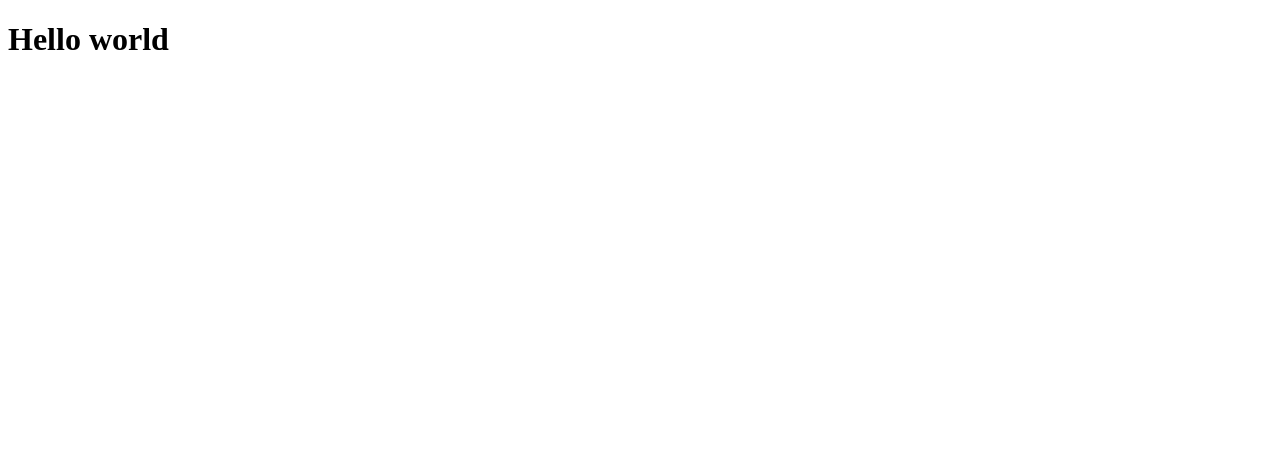
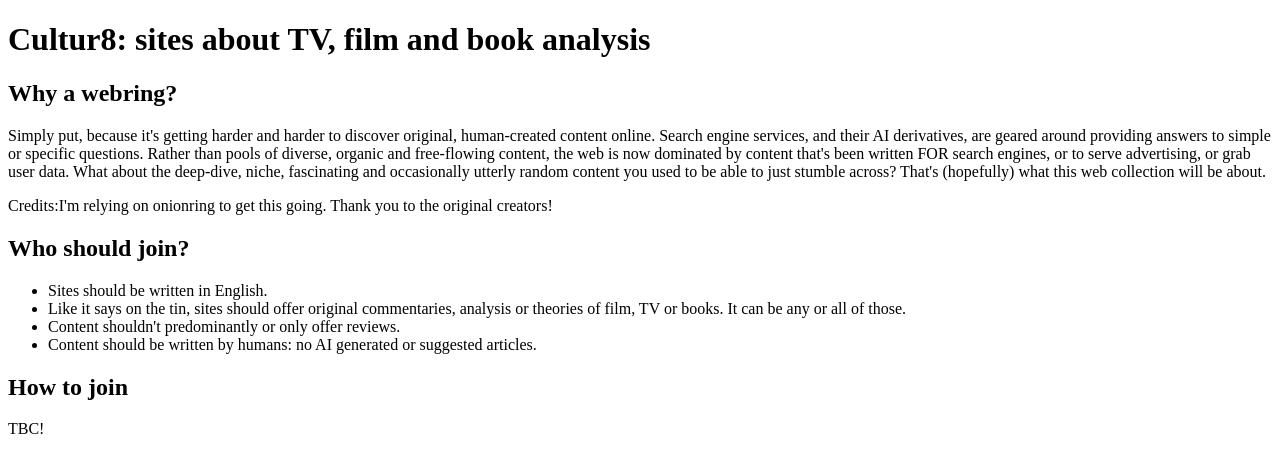
Before and after one commit to hc8c/cultur8, a plain HTML site: page index.html in a window 1280 px wide. Drawn offline with Linux system fonts and the light colour scheme.

Commit message:
Update index.html

```diff
--- a/index.html
+++ b/index.html
@@ -3,9 +3,21 @@
   <head>
     <meta charset="UTF-8" />
     <meta name="viewport" content="width=device-width, initial-scale=1.0" />
-    <title>TBC</title>
+    <title>Cultur8</title>
   </head>
   <body>
-  <h1>Hello world</h1>
+  <h1>Cultur8: sites about TV, film and book analysis</h1>
+    <h2>Why a webring?</h2>
+    <p>Simply put, because it's getting harder and harder to discover original, human-created content online. Search engine services, and their AI derivatives, are geared around providing answers to simple or specific questions. Rather than pools of diverse, organic and free-flowing content, the web is now dominated by content that's been written FOR search engines, or to serve advertising, or grab user data. What about the deep-dive, niche, fascinating and occasionally utterly random content you used to be able to just stumble across? That's (hopefully) what this web collection will be about.</p>
+    <p><bold>Credits:</bold>I'm relying on <a hred="https://garlic.garden/onionring/">onionring</a> to get this going. Thank you to the original creators!</p>
+    <h2>Who should join?</h2>
+    <ul>
+    <li>Sites should be written in English.</li>
+    <li>Like it says on the tin, sites should offer original commentaries, analysis or theories of film, TV or books. It can be any or all of those.</li>
+    <li>Content shouldn't predominantly or only offer reviews.</li>
+    <li>Content should be written <bold>by humans</bold>: no AI generated or suggested articles.</li>
+</ul>
+    <h2>How to join</h2>
+    <p>TBC!</p>
   </body>
 </html>
```
